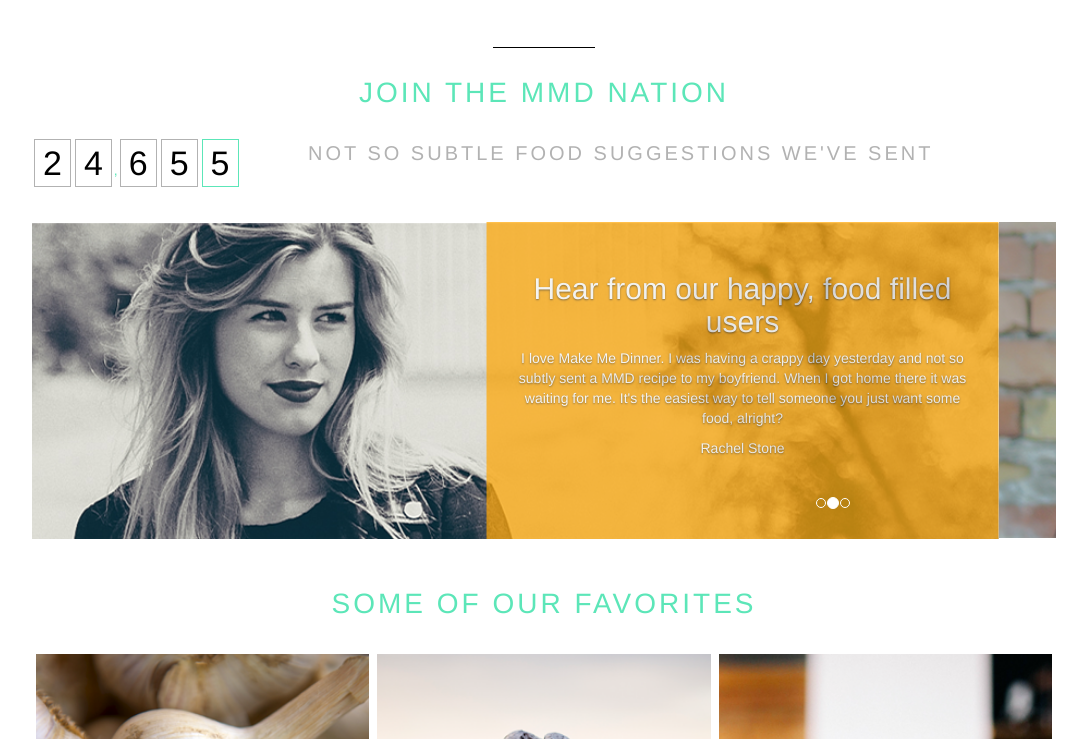
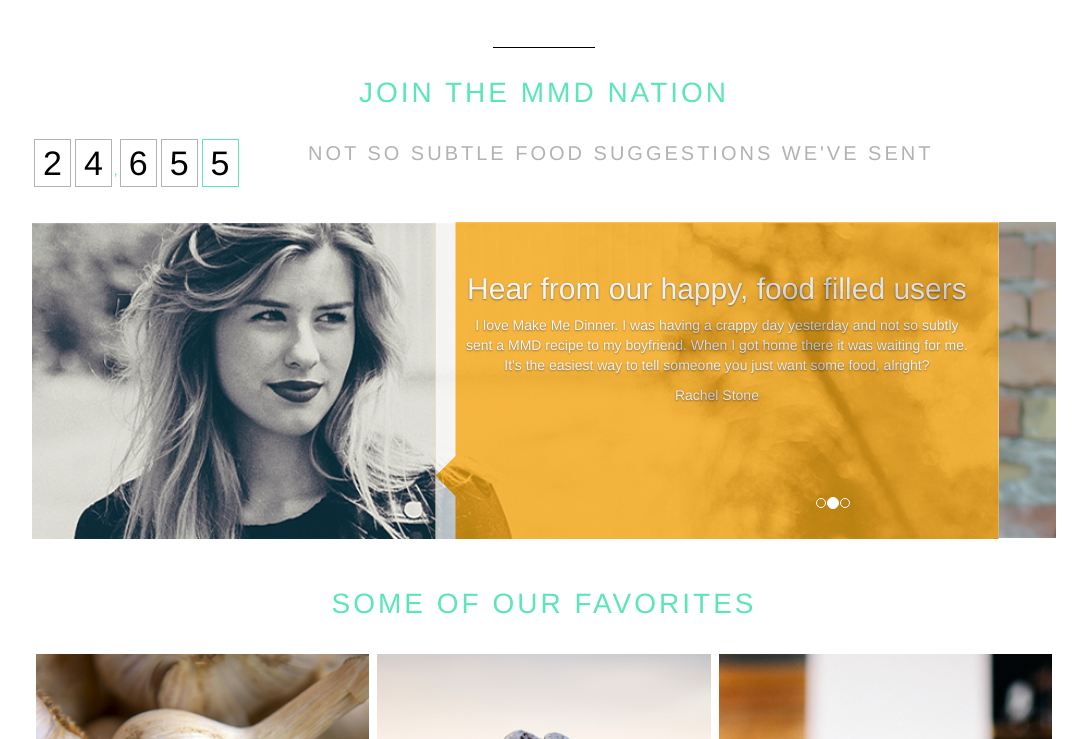
Before and after one commit to clarson283/tcg-test, a plain HTML site: page index.html in a window 1280 px wide. Shown: the part 450-1189 px from the top of the page, without its empty margins (96-1183 px from the left). Drawn offline with nearby package versions, Linux system fonts and the light colour scheme; some packages are replaced by stand-ins of ours.

Commit message:
triangle draft

```diff
--- a/index.html
+++ b/index.html
@@ -72,7 +72,7 @@
 
 	<div class="container" id="join-mmd">
 	  <h1 class="headliner">Join the mmd nation</h1>
-	  <p id="counter" class="col-md-3 col-xs-12"><span>2</span><span>4</span>,<span>6</span><span>5</span><span id="lastNum">5</span></p>
+	  <p id="counter" class="col-md-3 col-xs-12"><span id="numOne">2</span><span>4</span>,<span>6</span><span>5</span><span id="lastNum">5</span></p>
 	  <p id="notSubtle" class="text-uppercase pull-left col-md-8 col-xs-12">Not so subtle food suggestions we've sent</p>
 	</div>
 
--- a/js/app.js
+++ b/js/app.js
@@ -21,11 +21,14 @@
   		});
 	}
 
-      google.maps.event.addDomListener(window, 'load', initialize);
+    google.maps.event.addDomListener(window, 'load', initialize);
+/*
+    var num = 24655;
 
-/*
-      $("#fav-imgs").mouseenter( function () {
-          $("#fav-imgs img").css('background-image', 'linear-gradient( rgba(0, 0, 0, 0.5), rgba(0, 0, 0, 0.5))');
-      });
+    $(".hover-stuff button").on("click", function () {
+       num++;
+       $("#counter #numOne").text(num[0]);
+       $("#counter #lastNum").text(num[4]);
+    });
 */
 });
--- a/main.css
+++ b/main.css
@@ -183,10 +183,37 @@
     padding: 30px;
     right: 0;
     top: 0;
-    width: 50%;
+    width: 55%;
     background: orange;
     opacity: .7;
-    left: 50%;
+    left: 45%;
+}
+
+.carousel-caption:before {
+    content:"";
+    display: block;
+    position: absolute;
+    top: 0;
+    height: 80%;
+    left: 0;
+    border-left: 20px solid rgba(255, 255, 255, 1);
+    border-bottom: 20px solid transparent;
+    -webkit-box-sizing: border-box;
+    -moz-box-sizing: border-box;
+    box-sizing: border-box;
+}
+.carousel-caption:after {
+    content:"";
+    display: block;
+    position: absolute;
+    bottom: 0;
+    height: 20%;
+    left: 0;
+    border-left: 20px solid rgba(255, 255, 255, 1);
+    border-top: 20px solid transparent;
+    -webkit-box-sizing: border-box;
+    -moz-box-sizing: border-box;
+    box-sizing: border-box;
 }
 
 #favorites {
```
